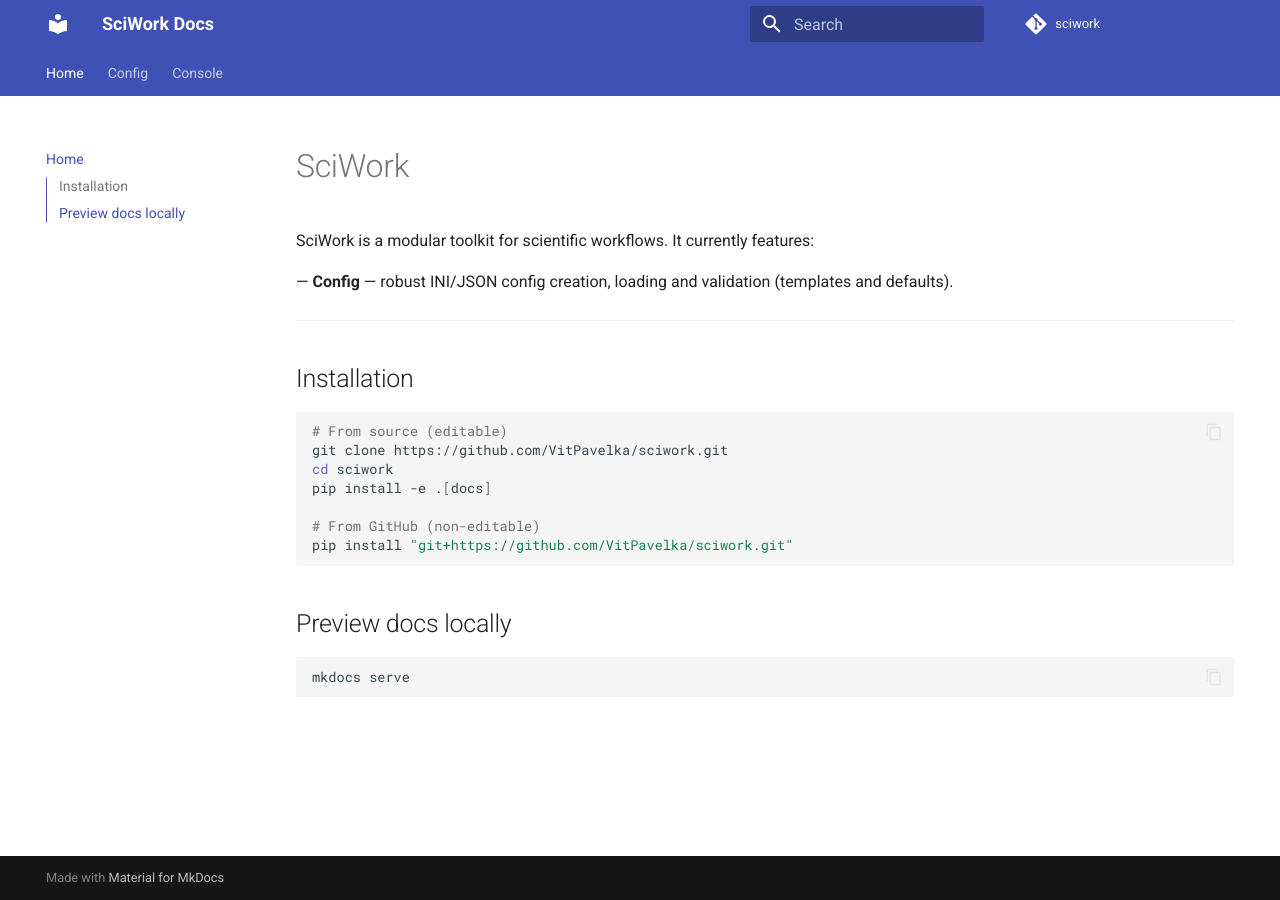
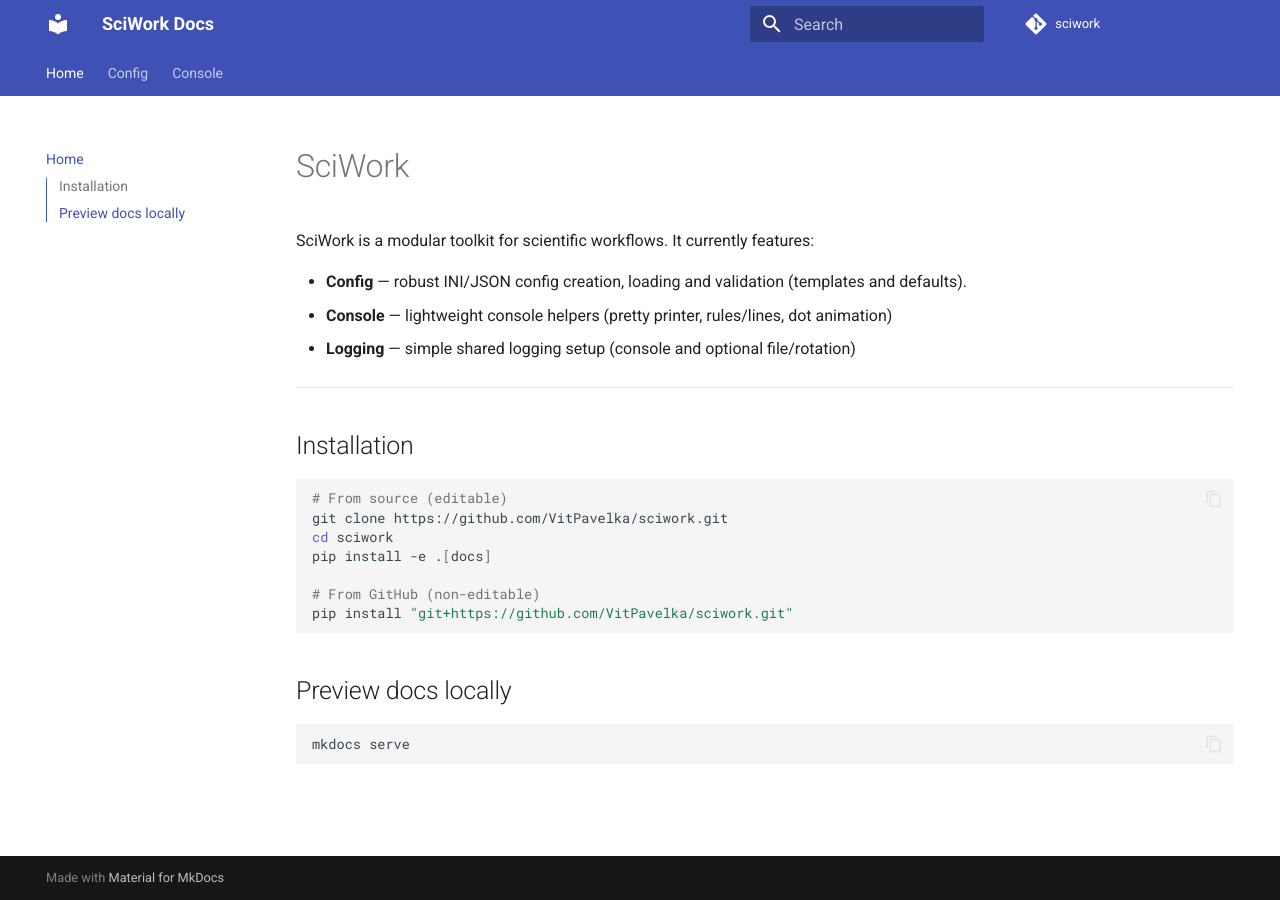
Before and after one commit to VitPavelka/sciwork, an MkDocs documentation site: the page built from docs/index.md, in a window 1280 px wide. Built offline with MkDocs 1.6.1 and Material for MkDocs 9.7.7, drawn with Linux system fonts in a browser that asks for light colours; comment, search, counter and statistics services are not loaded.

Commit message:
Sciwork index.md update

```diff
--- a/docs/index.md
+++ b/docs/index.md
@@ -2,7 +2,9 @@
 
 SciWork is a modular toolkit for scientific workflows. It currently features:
 
-— **Config** — robust INI/JSON config creation, loading and validation (templates and defaults).
+- **Config** — robust INI/JSON config creation, loading and validation (templates and defaults).
+- **Console** — lightweight console helpers (pretty printer, rules/lines, dot animation)
+- **Logging** — simple shared logging setup (console and optional file/rotation)
 
 ---
 
```
